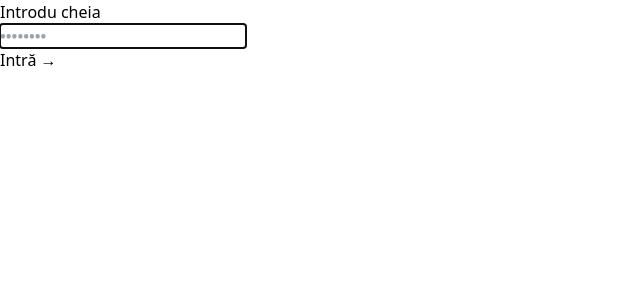
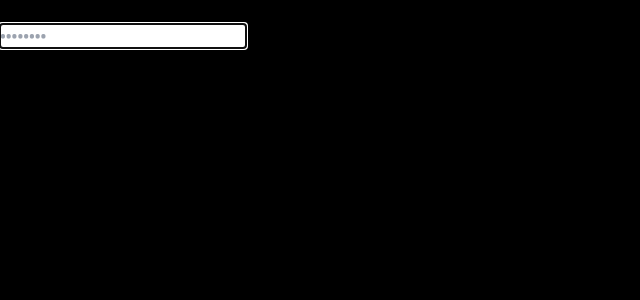
Before and after one commit to Thewolf8/cristina, a React (Vite) app: page / in a window 1280 px wide. Shown: the top 300 px of the page, without its empty margins (0-640 px from the left). Built offline with nearby package versions, Linux system fonts and the light colour scheme.

Commit message:
Update index.css

```diff
--- a/src/index.css
+++ b/src/index.css
@@ -1,44 +1,21 @@
-/*
- * src/index.css
- * ─────────────
- * Global stylesheet — loaded once by main.jsx.
- * Tailwind's three directives inject all utility classes at build time.
- */
-
 @tailwind base;
 @tailwind components;
 @tailwind utilities;
 
- /* ── Prevent scroll bounce / rubber-band on touch devices ── */
- html {
-   overscroll-behavior: none;
+html, body, #root {
+  width: 100%;
+  height: 100%;
+  background: #000;
+  overflow: hidden;
+  margin: 0;
+  padding: 0;
 }
 
- /* ── Custom scrollbar (hidden — no scroll in this experience) ── */
- ::-webkit-scrollbar { display: none; }
-
- /*
-  * ── WebGL canvas: fill its parent exactly ──
-  * @react-three/fiber inserts a <canvas> inside the div we pass className to.
-  * This rule ensures it never causes layout overflow.
-  */
 canvas {
   display: block;
   outline: none;
 }
 
- /*
-  * ── Password input: remove browser auto-fill blue background ──
-  */
- input:-webkit-autofill,
- input:-webkit-autofill:focus {
-   transition: background-color 600000s 0s, color 600000s 0s;
+.font-serif {
+  font-family: 'Cormorant Garamond', Georgia, serif;
 }
-
- /*
-  * ── Selection styling inside the experience ──
-  */
- ::selection {
-   background: rgba(124, 58, 237, 0.35);
-   color: #fff;
- }
```
Lines whose indentation alone changed are shown as unchanged.
